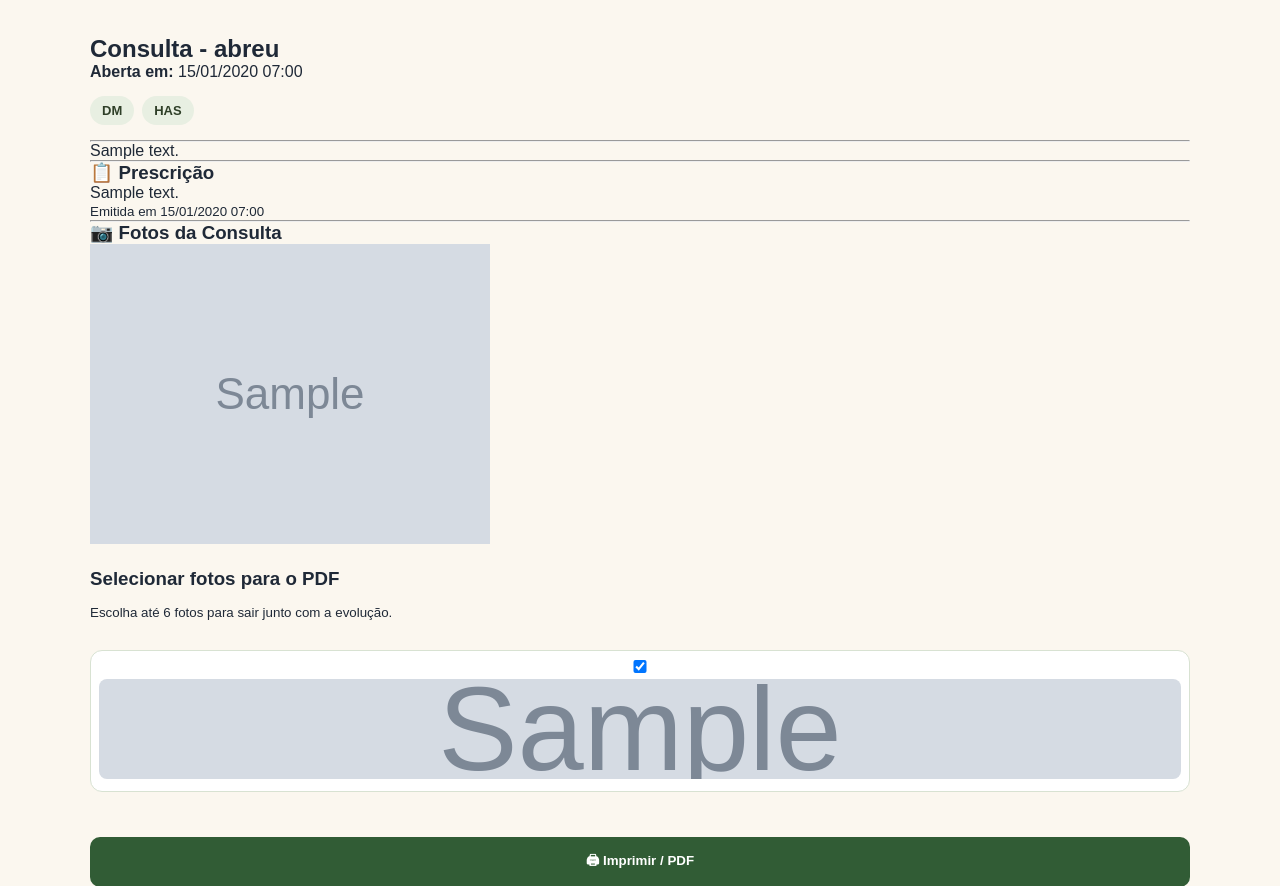
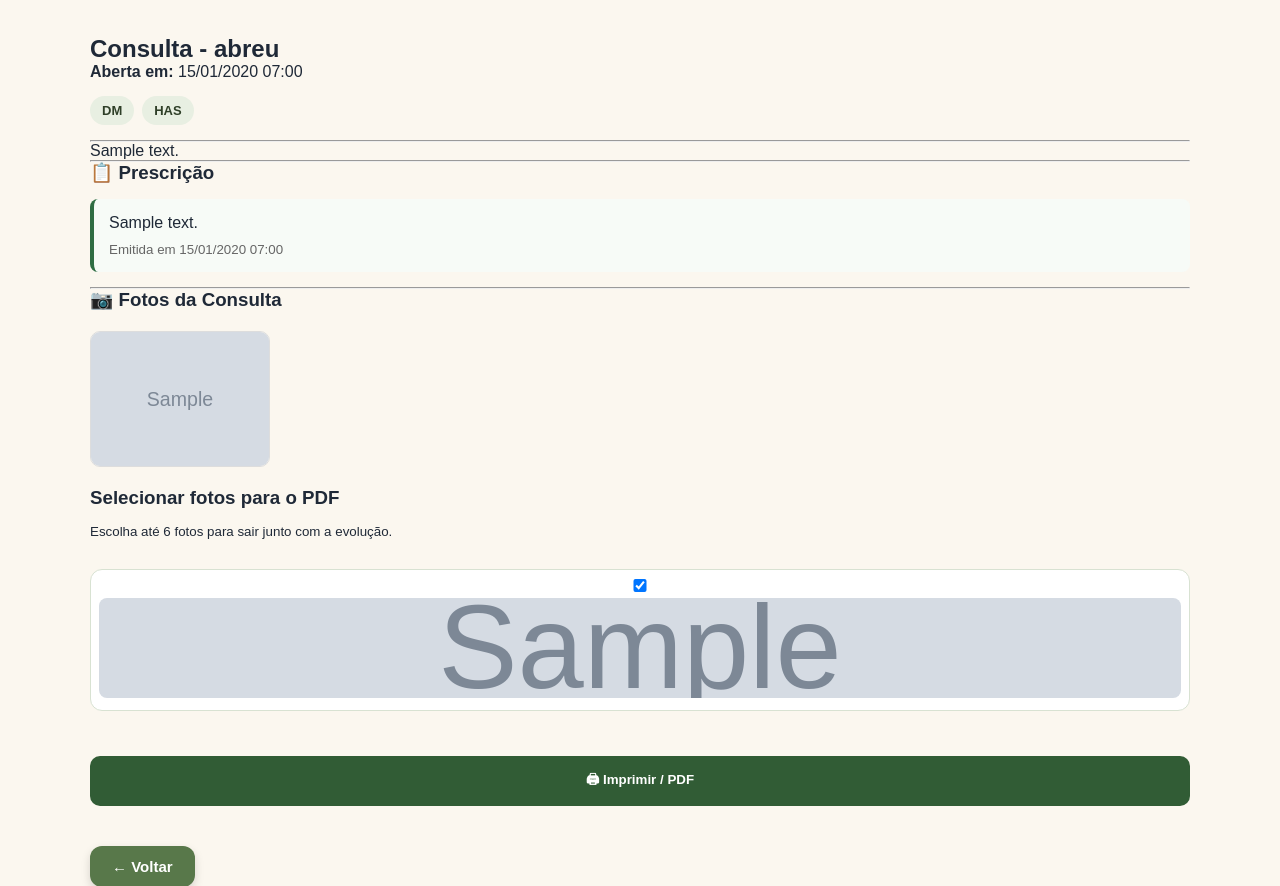
Before and after one commit to Lvieira82/AvaCurative, a Django app: page /consulta/1/ in a window 1280 px wide. Shown: the part 106-992 px from the top of the page. Run offline with Django 5.2, Linux system fonts and the light colour scheme; a user stored in the database is signed in; data comes from the database, SQL or seed files in the repository; tables that the repository leaves empty hold one stand-in row (values such as "Sample post"); grey boxes marked "Sample" are stand-in pictures.

Commit message:
Update style.css

```diff
--- a/static/css/style.css
+++ b/static/css/style.css
@@ -1047,3 +1047,72 @@ th, td{
         grid-template-columns:1fr;
     }
 }
+.prescricao-box{
+
+    background:#f7fbf7;
+
+    border-left:4px solid #2f6d43;
+
+    padding:15px;
+
+    margin:15px 0;
+
+    border-radius:8px;
+
+}
+
+.prescricao-box small{
+
+    display:block;
+
+    margin-top:10px;
+
+    color:#666;
+
+}
+
+.galeria-consulta{
+
+    display:flex;
+
+    flex-wrap:wrap;
+
+    gap:12px;
+
+    margin:20px 0;
+
+}
+
+.foto-consulta{
+
+    width:180px;
+
+    max-width:100%;
+
+    height:auto;
+
+    border-radius:10px;
+
+    border:1px solid #ddd;
+
+    cursor:pointer;
+
+}
+
+@media(max-width:768px){
+
+    .galeria-consulta{
+
+        justify-content:center;
+
+    }
+
+    .foto-consulta{
+
+        width:100%;
+
+        max-width:320px;
+
+    }
+
+}
```
